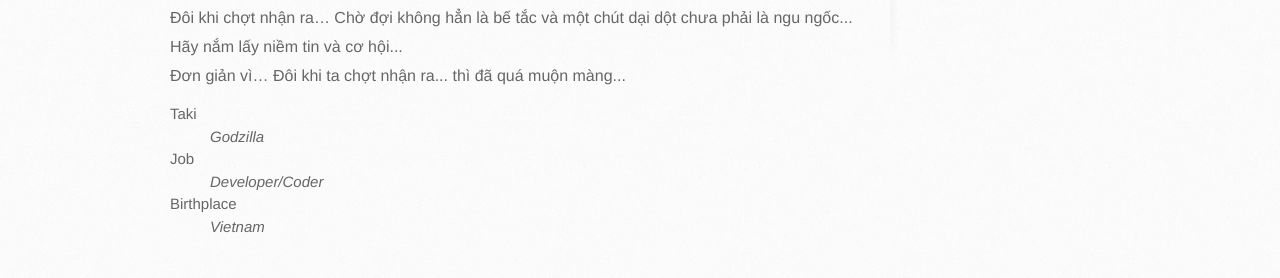
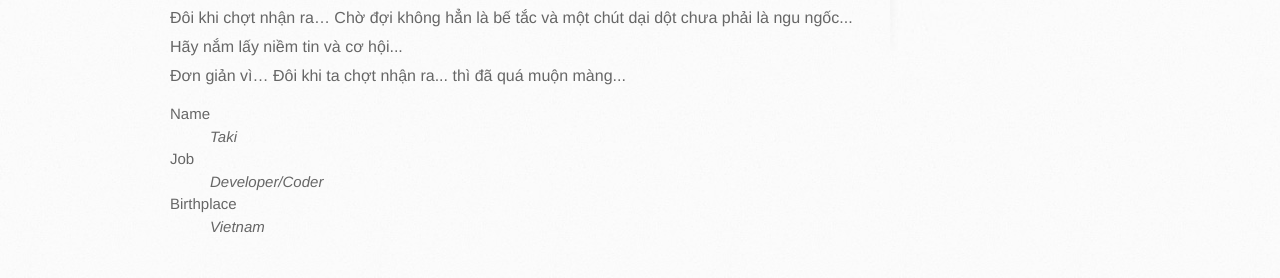
Before and after one commit to namebii/taki9z.github.io, a Jekyll site: the page built from index.html, in a window 1280 px wide. Shown: the part 685-963 px from the top of the page. Built offline with Jekyll 4.4.1, drawn with Linux system fonts in a browser that asks for light colours.

Commit message:
Update index.html

```diff
--- a/index.html
+++ b/index.html
@@ -28,8 +28,8 @@ layout: default
 
 
 <dl>
-<dt>Taki</dt>
-<dd>Godzilla</dd>
+<dt>Name</dt>
+<dd>Taki</dd>
 <dt>Job</dt>
 <dd>Developer/Coder</dd>
 <dt>Birthplace</dt>
```
